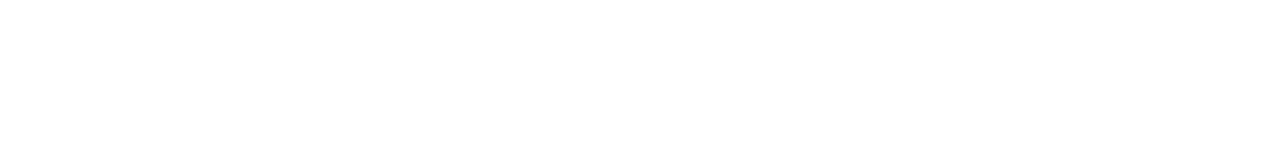
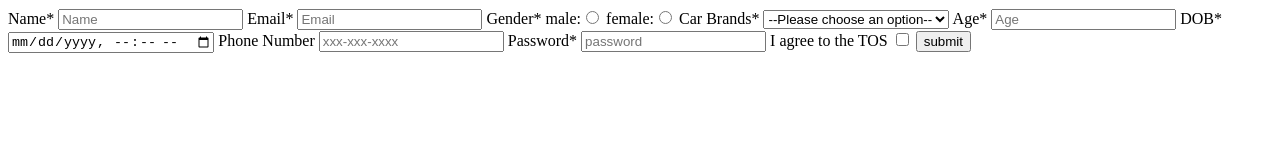
Before and after one commit to acciojob/signup-form-car-Rakeshpudu, a website: page main.html in a window 1280 px wide. Drawn offline with Linux system fonts and the light colour scheme.

Commit message:
created a submission

```diff
--- a/main.html
+++ b/main.html
@@ -10,6 +10,38 @@
 	<!-- the entire body must be written by student -->
     <script type="text/javascript" src="./script.js">
 </script>
+	<form method="post">
+		<label for="name">Name*</label>
+		<input type="text" id="name" placeholder="Name"required>
+		<label for="email">Email*</label>
+		<input type="email" id="email"required placeholder="Email">
+		<label for="gender">Gender*</label>
+		male:<input type="radio" name="gender" id="gender_m"required>
+		female:<input type="radio" name="gender"id="gender_f"required>
+		<label for="cars">Car Brands*</label>
+		<select id="cars" required>
+			<option value=""disabled selected>--Please choose an option--</option>
+			<option value="BMW">BMW</option>
+				<option value="Audi">Audi</option>
+				<option value="Mercedez">Mercedez</option>
+		</select>
+		<label for="age">Age*</label>
+		<input type="tel" id="age" required placeholder="Age">
+
+
+		<label for="dob">DOB*</label>
+		<input type="datetime-local" id="dob" required>
+		<label for="tel">Phone Number</label>
+		<input type="tel" id="tel" placeholder="xxx-xxx-xxxx">
+		<label for="password">Password*</label>
+		<input type="password" id="password"required placeholder="password">
+		<label for="tos"> I agree to the TOS</label>
+		<input type="checkbox" id="tos" required>
+		<button type="submit">submit</button>
+
+
+
+	</form>
 
 </body>
 
```
